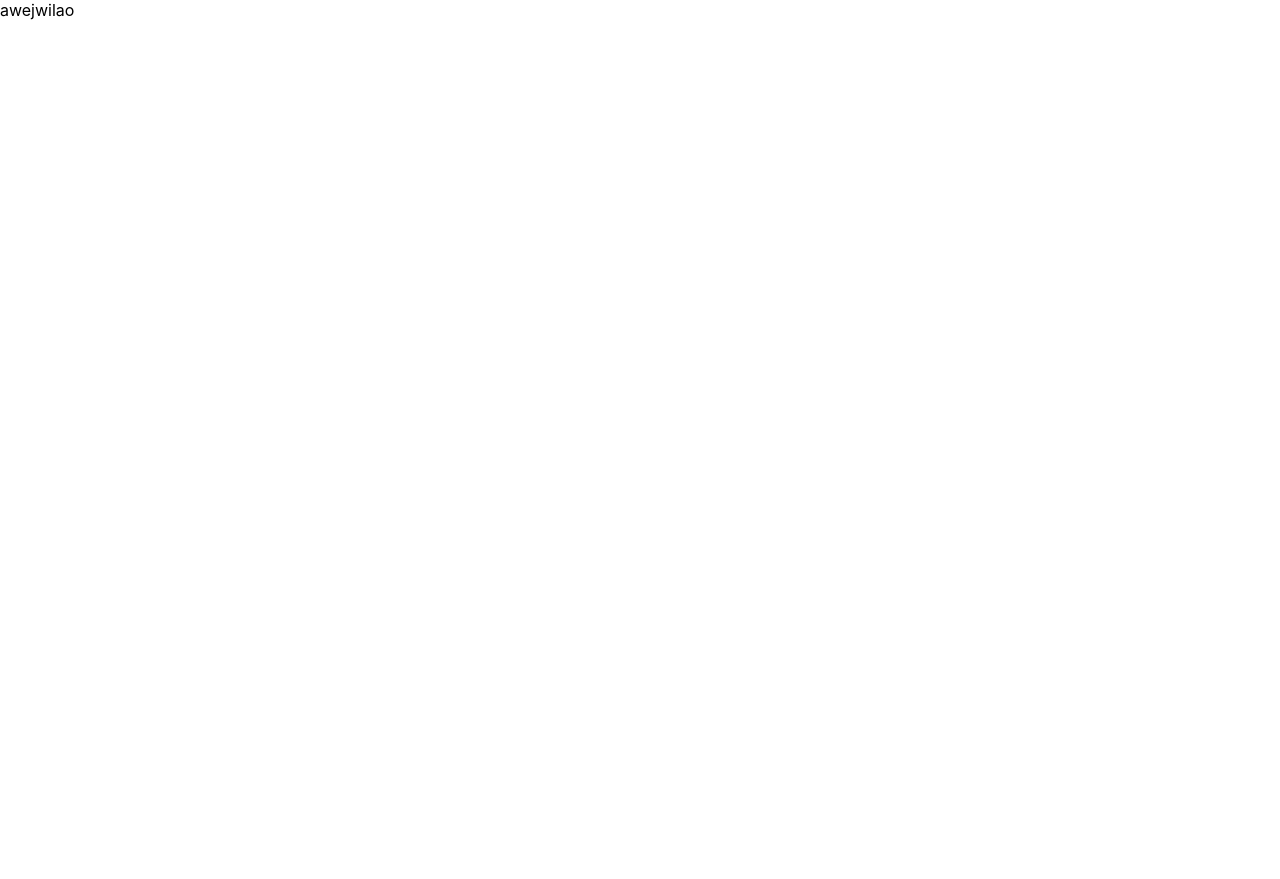
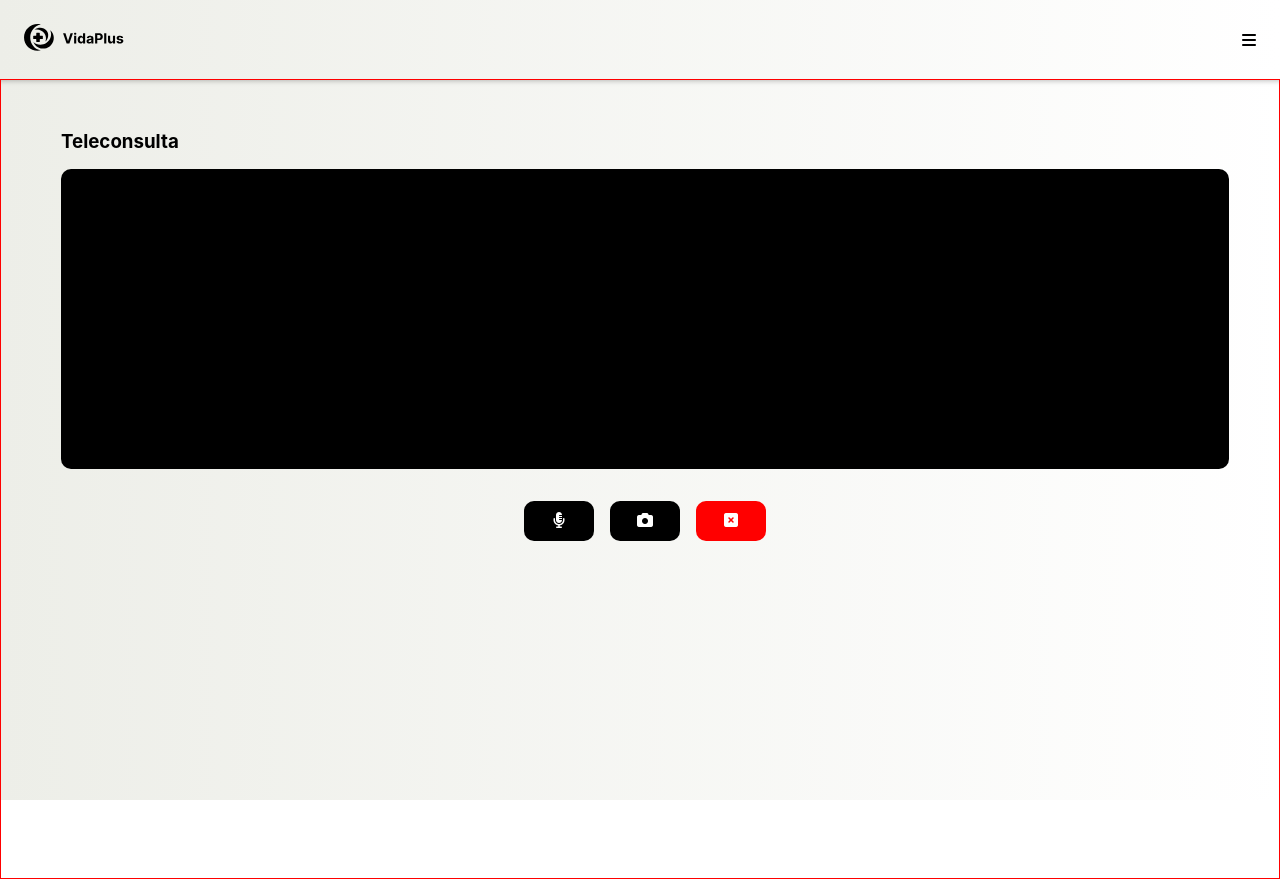
Before and after one commit to julianarocumback/projeto-final, a React (Create React App) app: page /painel-paciente/telechamada in a window 1280 px wide. Before the commit the page ends 800 px from the top, so only its background shows below. Built offline with nearby package versions, Linux system fonts and the light colour scheme.

Commit message:
projeto-final

```diff
--- a/src/App.js
+++ b/src/App.js
@@ -7,6 +7,7 @@ import AlterarSenha from './componentes/AlterarSenha/EnviarCodigo.js'
 import Email from './componentes/AlterarSenha/VerificarCodigo.js'
 import NovaSenha from './componentes/AlterarSenha/NovaSenha.js'
 import SenhaAlterada from './componentes/AlterarSenha/SenhaAlterada.js'
+import TelechamadaCodigo from './componentes/PainelPac/TelechamadaCodigo.js'
 import Telechamada from './componentes/PainelPac/Telechamada.js'
 
 function App() {
@@ -21,6 +22,7 @@ function App() {
         <Route path='/verificar-codigo' element={<Email/>}/>
         <Route path='/nova-senha' element={<NovaSenha/>}/>
         <Route path='/senha-alterada' element={<SenhaAlterada/>}/>
+        <Route path='/painel-paciente/telechamada-codigo' element={<TelechamadaCodigo/>}/>
         <Route path='/painel-paciente/telechamada' element={<Telechamada/>}/>
       </Routes>
     </div>
--- a/src/componentes/Login/Login.css
+++ b/src/componentes/Login/Login.css
@@ -247,6 +247,92 @@ a {
 
 }
 
+.telechamada {
+    background-image: linear-gradient(90deg, #EDEEE8, #ffffff);
+    height: 100vh;
+    width: 100vw;
+}
+
+.telechamada-codigo-corpo {
+    width: 100vw;
+    height: 100vh;
+    display: flex;
+    justify-content: center;
+    padding: 50px 50px 50px 60px;
+    align-items: center;
+    text-align: center;
+}
+
+.telechamada-container {
+    display: flex;
+    flex-direction: column;
+    gap: 1rem;
+}
+
+.teleconsulta-botoes{
+    display: flex;
+    flex-direction: column;
+    gap: 0.5rem;
+}
+
+input[placeholder]{
+    text-align: center;
+}
+
+
+.telechamada-corpo {
+    border: 1px solid red;
+    width: 100vw;
+    height: 100vh;
+    display: flex;
+    justify-content: center;
+    padding: 50px 50px 50px 60px;
+    align-items: center;
+}
+
+
+.telechamada-principal {
+    /* border: 1px solid black; */
+    width: 100vw;
+    height: 100%;
+    display: flex;
+    flex-direction: column;
+    gap: 1rem;
+}
+
+.video {
+    width: 100%;
+    height: 300px;
+    border-radius: 10px ;
+    background-color: black;
+}
+
+.telechamada-botao {
+    display: flex;
+    gap: 1rem;
+    justify-content: center;
+
+}
+
+.tele-botao{
+    width: 70px;
+    height: 40px;
+    background-color: black;
+    color: white;
+    border-radius: 10px;
+    border: none;
+    font-size: 1rem;
+}
+
+.tele-botao:last-child {
+    background-color: red;
+}
+
+
+
+
+
+
 
 
 
--- a/src/componentes/PainelPac/ProximasConsultas.js
+++ b/src/componentes/PainelPac/ProximasConsultas.js
@@ -13,7 +13,7 @@ export default function ProximasConsultas(){
                         <p>02/08/2025<br/>às 09:00</p>
                     </div>
                     <div className='consulta-botao'>
-                        <Link to='/painel-paciente/telechamada'>Participar da telechamada</Link>
+                        <Link to='/painel-paciente/telechamada-codigo'>Participar da telechamada</Link>
                     </div>
                 </div>
                 <div className='consulta consulta2'>
@@ -23,7 +23,7 @@ export default function ProximasConsultas(){
                         <p>02/08/2025<br/>às 09:00</p>
                     </div>
                     <div className='consulta-botao'>
-                        <Link to='/painel-paciente/telechamada'>Participar da telechamada</Link>
+                        <Link to='/painel-paciente/telechamada-codigo'>Participar da telechamada</Link>
                     </div>
                 </div>
                 <div className='consulta consulta3'>
@@ -33,7 +33,7 @@ export default function ProximasConsultas(){
                         <p>02/08/2025<br/>às 09:00</p>
                     </div>
                     <div className='consulta-botao'>
-                        <Link to='/painel-paciente/telechamada'>Participar da telechamada</Link>
+                        <Link to='/painel-paciente/telechamada-codigo'>Participar da telechamada</Link>
                     </div>
                 </div>
 
--- a/src/componentes/PainelPac/Telechamada.js
+++ b/src/componentes/PainelPac/Telechamada.js
@@ -1,9 +1,27 @@
 import React from 'react'
+import CabecalhoPaciente from './CabecalhoPaciente'
+import { Link } from 'react-router-dom'
 
-export default function Telechamada () {
+
+
+export default function TelechamadaCodigo () {
     return (
-        <div>
-            <p>awejwilao</p>
+        <div className='telechamada'>
+            <CabecalhoPaciente/>
+            <div className='telechamada-corpo'>
+                <div className='telechamada-principal'>
+                    <h3>Teleconsulta</h3>
+                    <div className='teleconsulta-botoes'>
+                        <div className='video'></div>
+                    </div>
+                    <div></div>
+                    <div className='telechamada-botao'>
+                        <button className='tele-botao'><i class="fa-solid fa-microphone-lines"></i></button>
+                        <button className='tele-botao'><i class="fa-solid fa-camera"></i></button>
+                        <button className='tele-botao'><i class="fa-solid fa-square-xmark"></i></button>
+                    </div>
+                </div>
+            </div>
         </div>
     )
 }
--- /dev/null
+++ b/src/componentes/PainelPac/TelechamadaCodigo.js
@@ -0,0 +1,27 @@
+import React from 'react'
+import CabecalhoPaciente from '../PainelPac/CabecalhoPaciente'
+import {useNavigate, Link} from 'react-router-dom'
+
+
+
+export default function TelechamadaCodigo () {
+    let navigate = useNavigate()
+    let verificarCodigo = () => {
+        navigate('/painel-paciente/telechamada')
+    }
+
+    return (
+        <div className='telechamada'>
+            <CabecalhoPaciente/>
+            <div className='telechamada-codigo-corpo'>
+                <div className='telechamada-container'>
+                    <h3>Teleconsulta</h3>
+                    <div className='teleconsulta-botoes'>
+                        <input type='text' className='campo-login' placeholder='Digite o código'></input>
+                        <button onClick={verificarCodigo} className='botao'>Verificar código</button>
+                    </div>
+                </div>
+            </div>
+        </div>
+    )
+}
```
